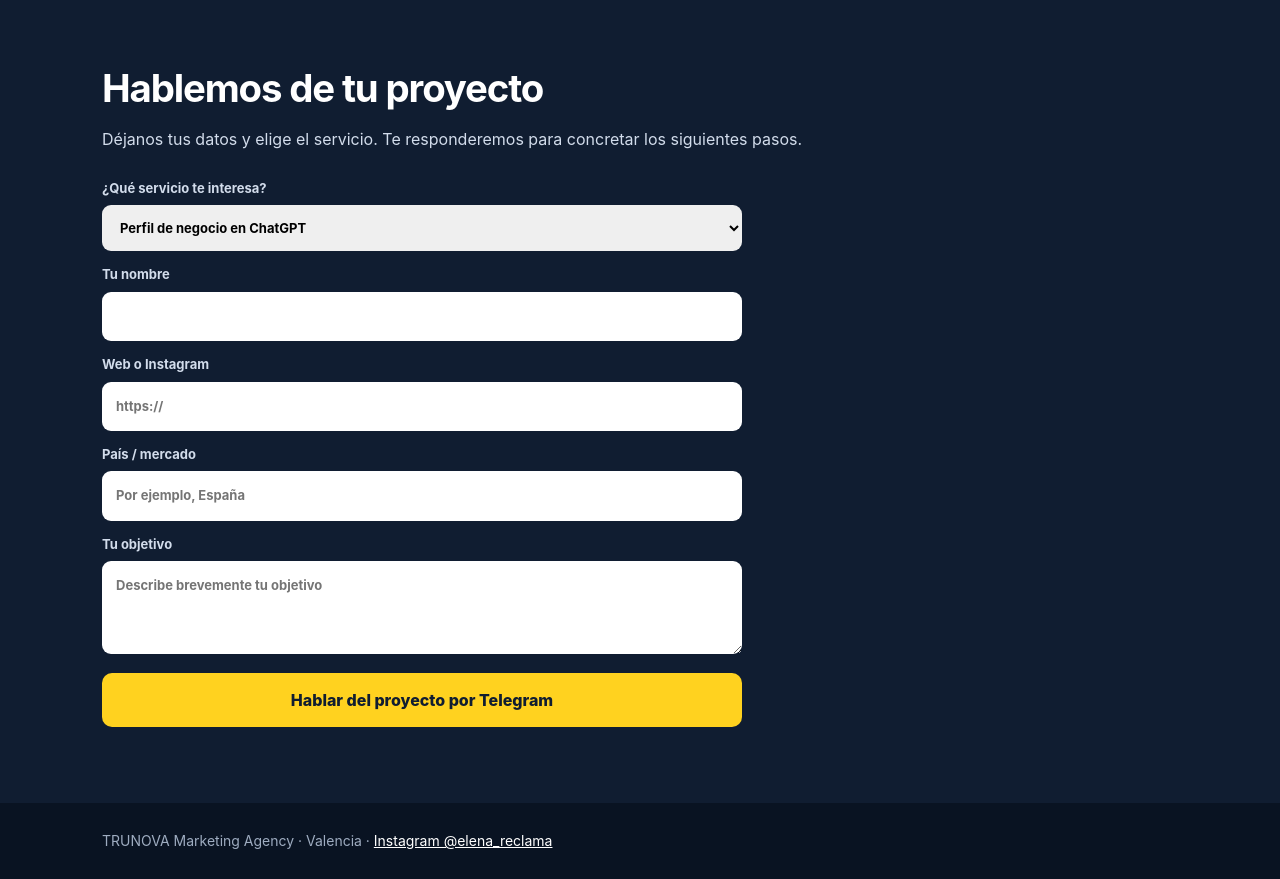
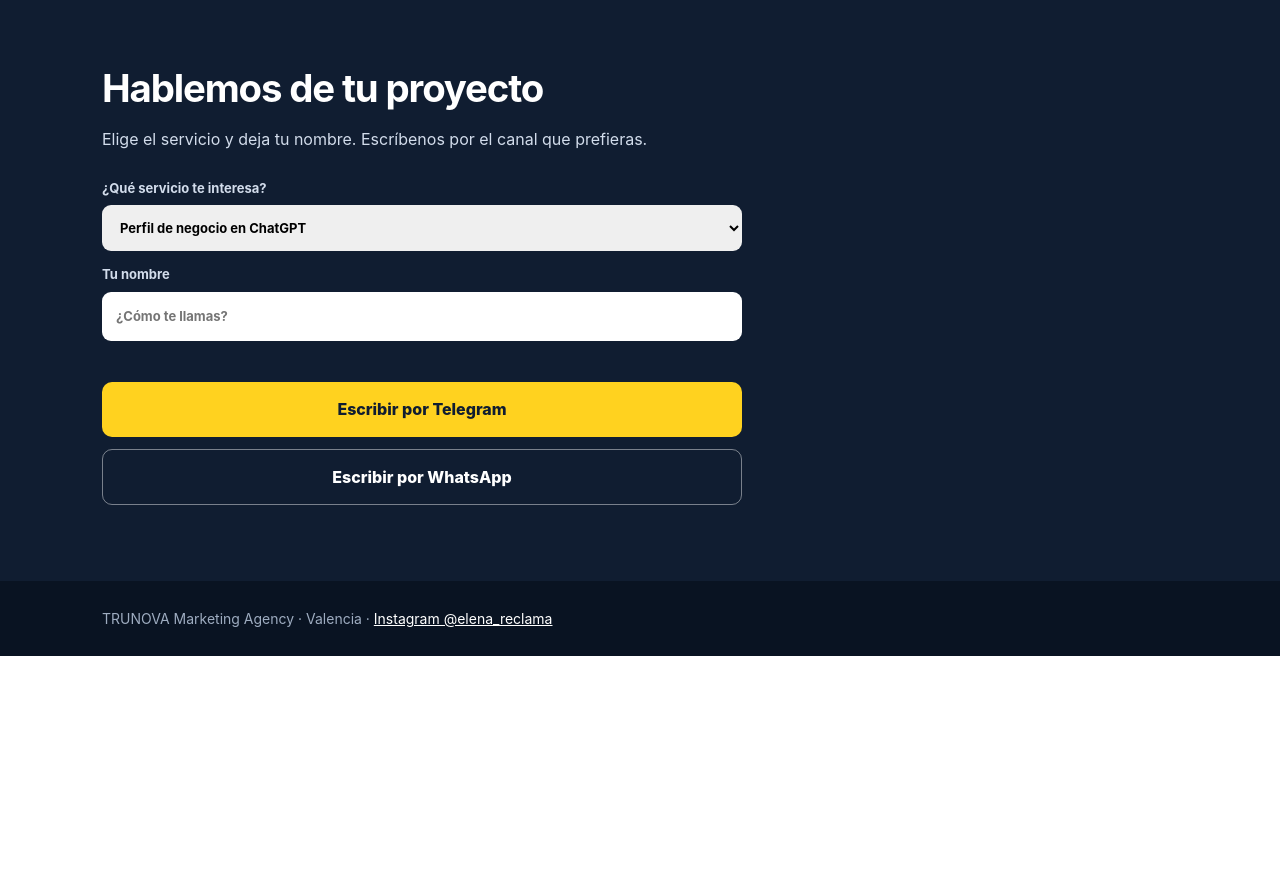
Before and after one commit to trunovappc-cloud/elena-gpt, a plain HTML site: page es.html in a window 1280 px wide. Shown: the part 3120-3999 px from the top of the page. After the commit the page ends 3776 px from the top, so only its background shows below. Drawn offline with Linux system fonts and the light colour scheme.

Commit message:
Simplify contact form and add Telegram and WhatsApp contact options

```diff
--- a/es.html
+++ b/es.html
@@ -24,6 +24,6 @@ footer{background:#091322;color:#9eacc0;padding:26px 0;font-size:14px}footer a{c
 <section><div class="wrap"><h2>Cómo trabajamos</h2><div class="steps"><div class="step"><b>Solicitud y primera conversación</b><p>Conocemos tu actividad, mercado y objetivos.</p></div><div class="step"><b>Análisis y plan</b><p>Comprobamos la disponibilidad de las herramientas y definimos el alcance.</p></div><div class="step"><b>Ejecución e informe</b><p>Realizamos el trabajo acordado y presentamos los resultados.</p></div></div></div></section>
 <section class="soft"><div class="wrap about"><img src="photo.jpg" alt="Elena Trunova"><div><h2>Quién trabaja en tu proyecto</h2><p>Equipo de TRUNOVA Marketing Agency. Más de 9 años de experiencia en marketing digital y publicidad. Nos especializamos en visibilidad en búsquedas con IA, estrategia GEO y nuevas oportunidades publicitarias de ChatGPT. Trabajamos con mercados de Ucrania, España e internacionales.</p></div></div></section>
 <section><div class="wrap faq"><h2>Información importante</h2><details><summary>¿Garantizáis que la empresa aparezca en las respuestas de IA?</summary><p>No. Ningún profesional puede garantizar una posición concreta ni una mención en cada respuesta. Trabajamos la accesibilidad técnica, la calidad de la información y la presencia de la empresa en fuentes relevantes, y después hacemos seguimiento.</p></details><details><summary>¿Se puede configurar un perfil para cualquier empresa?</summary><p>No siempre. Primero comprobamos si la función está disponible para la empresa y su región. El pago de la configuración se realiza cuando confirmamos que el trabajo es posible.</p></details><details><summary>¿El presupuesto publicitario está incluido?</summary><p>No. El presupuesto publicitario se paga por separado de los servicios de la agencia.</p></details></div></section>
-<section class="contact" id="contact"><div class="wrap"><h2>Hablemos de tu proyecto</h2><p>Déjanos tus datos y elige el servicio. Te responderemos para concretar los siguientes pasos.</p><form class="form" id="lead"><label>¿Qué servicio te interesa?<select id="service"><option>Perfil de negocio en ChatGPT</option><option>Posicionamiento GEO en búsquedas de IA</option><option>Publicidad en ChatGPT</option><option>Quiero una consulta</option></select></label><label>Tu nombre<input id="name" required></label><label>Web o Instagram<input id="site" placeholder="https://"></label><label>País / mercado<input id="country" placeholder="Por ejemplo, España"></label><label>Tu objetivo<textarea id="details" rows="3" placeholder="Describe brevemente tu objetivo" style="width:100%;margin-top:6px;padding:14px;border:0;border-radius:9px;font:inherit"></textarea></label><button class="btn" type="submit">Hablar del proyecto por Telegram</button></form></div></section></main>
+<section class="contact" id="contact"><div class="wrap"><h2>Hablemos de tu proyecto</h2><p>Elige el servicio y deja tu nombre. Escríbenos por el canal que prefieras.</p><form class="form" id="lead"><label>¿Qué servicio te interesa?<select id="service"><option>Perfil de negocio en ChatGPT</option><option>Posicionamiento GEO en búsquedas de IA</option><option>Publicidad en ChatGPT</option><option>Consulta de marketing con IA</option></select></label><label>Tu nombre<input id="name" required placeholder="¿Cómo te llamas?"></label><div class="actions"><button class="btn" type="submit" name="channel" value="telegram">Escribir por Telegram</button><button class="btn alt" type="submit" name="channel" value="whatsapp">Escribir por WhatsApp</button></div></form></div></section></main>
 <footer><div class="wrap">TRUNOVA Marketing Agency · Valencia · <a href="https://instagram.com/elena_reclama">Instagram @elena_reclama</a></div></footer>
-<script>document.getElementById('lead').addEventListener('submit',function(e){e.preventDefault();var m="Hola, me interesa"+' '+document.getElementById('service').value+'. '+"Tu nombre: "+document.getElementById('name').value+'. '+"Web o Instagram: "+document.getElementById('site').value+'. '+"País / mercado: "+document.getElementById('country').value+'. '+"Objetivo: "+document.getElementById('details').value;window.open('https://t.me/trunovaeo?text='+encodeURIComponent(m),'_blank')})</script></body></html>
+<script>document.getElementById('lead').addEventListener('submit',function(e){e.preventDefault();var service=document.getElementById('service').value;var name=document.getElementById('name').value.trim();var message="Hola. Me interesa el servicio: "+service+'. '+"Nombre: "+name;var channel=e.submitter&&e.submitter.value;var url=channel==='whatsapp'?'https://wa.me/34613212704?text='+encodeURIComponent(message):'https://t.me/trunovaeo?text='+encodeURIComponent(message);window.open(url,'_blank','noopener')})</script></body></html>
```
